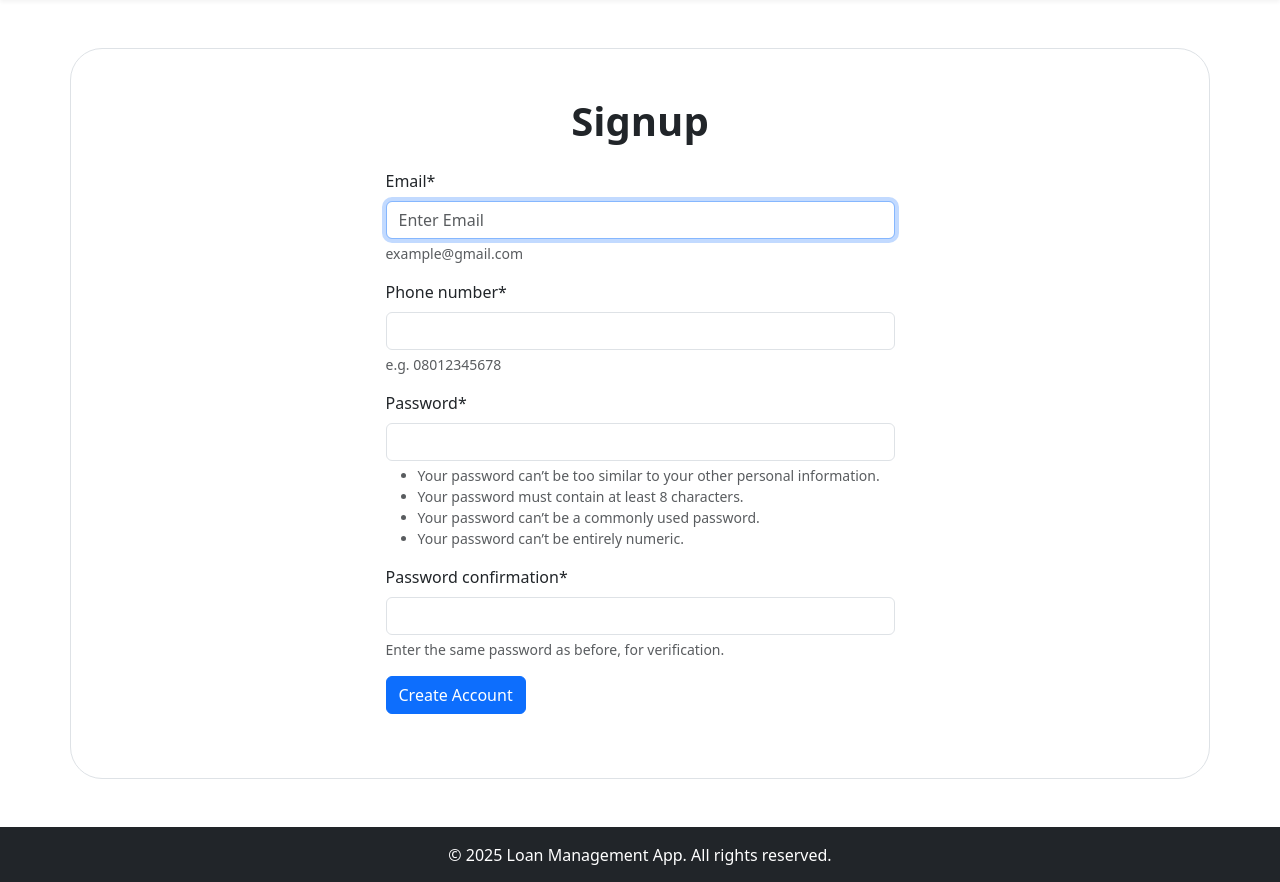
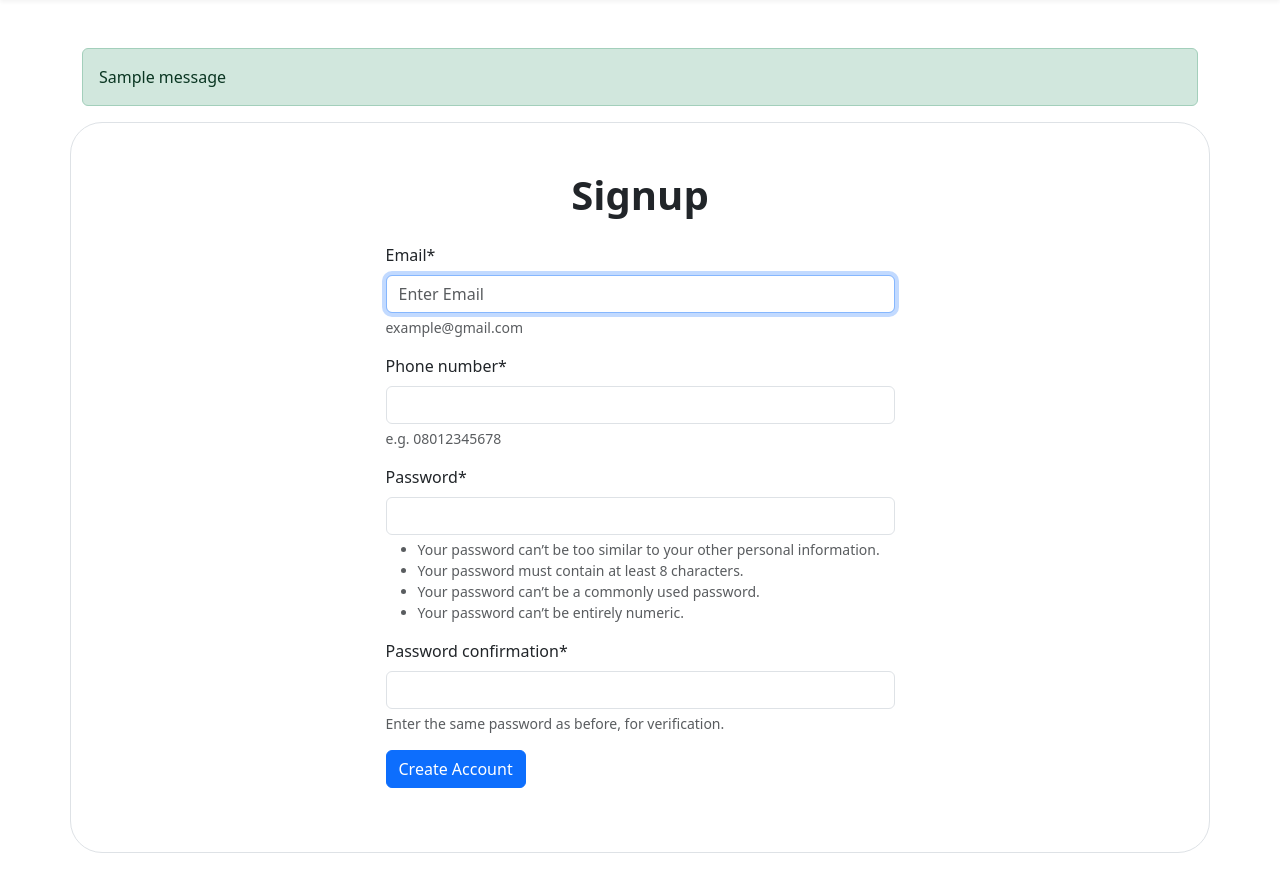
Before and after one commit to TeamHorizons/Loan-Management-App, a Django app: page /user/signup/ in a window 1280 px wide. Shown: the part 72-954 px from the top of the page. Run offline with Django 5.2, Linux system fonts and the light colour scheme; tables that the repository leaves empty hold one stand-in row (values such as "Sample post"); one stand-in notice (Sample message) is shown; some libraries are stand-ins or nearby versions.

Commit message:
feat(configure): reconfigured the project and rearranged the project struture for better navigation, feat(combined): the user Auth frontend with the admin dashboard, feat(styles & script):place css styles and js script in there respective and rewrote the script for dynamic year rendering formal code was redundant, feat(restriction): applied restriction like staff only access and login required for improve security, feat(minor fix):deleted redundant import, fix the logout issue on the admin dashboard. feat(db changes): linked the user profile with the borrower table and pass that into a form for better borrower management.

```diff
--- a/borrower/forms.py
+++ b/borrower/forms.py
@@ -6,6 +6,7 @@ class BorrowerForm(forms.ModelForm):
         model = Borrower
         fields = '__all__' # Include all fields from the model
         widgets = {
+            'user_profile':forms.Select(attrs={'class': 'form-control'}),
             'first_name': forms.TextInput(attrs={'class': 'form-control'}),
             'last_name': forms.TextInput(attrs={'class': 'form-control'}),
             'mobile': forms.TextInput(attrs={'class': 'form-control'}),
--- a/borrower/models.py
+++ b/borrower/models.py
@@ -3,6 +3,7 @@ from django.db import models
 from django.utils import timezone
 import json # For handling array-like fields for non-PostgreSQL databases
 
+from django.conf import settings
 # Create your models here.
 
 # Borrower Model
@@ -11,6 +12,11 @@ class Borrower(models.Model):
     Represents a borrower in the loan application.
     Corresponds to the `borrower` table.
     """
+    """
+    settings.AUTH_USER_MODEL links to the custom user models ensures compatibility,
+    links borrower to a single user account.
+    """
+    user_profile = models.OneToOneField(settings.AUTH_USER_MODEL, on_delete=models.CASCADE, blank=True, null=True)
     first_name = models.CharField(max_length=50, null=False, blank=False)
     last_name = models.CharField(max_length=50, null=False, blank=False)
     # Using BigIntegerField for mobile numbers to avoid integer overflow issues
--- a/home/views.py
+++ b/home/views.py
@@ -1,6 +1,6 @@
 from django.shortcuts import render
 from django.contrib.auth.decorators import login_required
-
+from django.contrib.admin.views.decorators import staff_member_required
 """
 Import Models
 """
@@ -12,6 +12,7 @@ from loan_ticket.models import LoanTicket
 # Create your views here.
 
 # Home View
+@staff_member_required(login_url='home')
 def admin_index(request):
     """
     Renders the home page of the loan application.
@@ -38,6 +39,7 @@ def home(request):
     return render(request, template_name='home/index.html', context={'title':template_data})
 
 
+@login_required(login_url='login')
 def apply_for_loan(request):
     template_data = {}
     template_data['title'] = 'Loan Management App'
--- a/kyc/views.py
+++ b/kyc/views.py
@@ -1,7 +1,4 @@
-from django.shortcuts import render
 
-
-from django.shortcuts import render, get_object_or_404, redirect
 from django.views.generic import ListView, DetailView, CreateView, UpdateView, DeleteView
 from django.urls import reverse_lazy
 from kyc.models import KYC
--- a/loan_app_02/settings.py
+++ b/loan_app_02/settings.py
@@ -38,6 +38,7 @@ INSTALLED_APPS = [
     'django.contrib.sessions',
     'django.contrib.messages',
     'django.contrib.staticfiles',
+    # django apps
     'home.apps.HomeConfig',
     'borrower.apps.BorrowerConfig',
     'document.apps.DocumentConfig',
--- a/loan_app_02/static/css/styles.css
+++ b/loan_app_02/static/css/styles.css
@@ -6,6 +6,15 @@ body {
 .navbar {
     box-shadow: 0 2px 4px rgba(0,0,0,.05);
     }
+
+
+
+.admin-logout{
+    background:none;
+    border:none;
+    padding:0;
+    text-align:left;
+}
 
 
 .card {
@@ -48,6 +57,7 @@ body {
 /*  */
 
 
+/* User front style */
 .hero{
     border: 1px solid rgb(10, 22, 23);
     border-radius: 20px;
--- a/loan_ticket/views.py
+++ b/loan_ticket/views.py
@@ -1,8 +1,4 @@
-from django.shortcuts import render
 
-
-
-from django.shortcuts import render, get_object_or_404, redirect
 from django.views.generic import ListView, DetailView, CreateView, UpdateView, DeleteView
 from django.urls import reverse_lazy
 from loan_ticket.models import LoanTicket
--- a/payment/views.py
+++ b/payment/views.py
@@ -1,7 +1,4 @@
-from django.shortcuts import render
 
-
-from django.shortcuts import render, get_object_or_404, redirect
 from django.views.generic import ListView, DetailView, CreateView, UpdateView, DeleteView
 from django.urls import reverse_lazy
 from payment.models import Payment
--- a/user/templates/user/registration.html
+++ b/user/templates/user/registration.html
@@ -3,6 +3,17 @@
 {%load crispy_forms_tags%}
 
 {%block content%}
+
+{%if messages%}
+    <div class="message mt-3 container">
+        {%for message in messages%}
+        <div class="alert alert-{{message.tags}}">
+            {{message}}
+        </div>
+        {%endfor%}
+    </div>
+{%endif%}
+
 <div class="container border rounded-5 p-5">
     <div class="row justify-content-center">
         <div class="col-12 col-md-8 col-lg-6">
```
Also changed, not shown: home/templates/home/index.html (+10 -1 lines), templates/base.html (+7 -1 lines), user/templates/user/login.html (+11 -9 lines), borrower/migrations/0002_borrower_user_profile.py (added), loan_app_02/static/js/script.js (line endings or trailing spaces).
